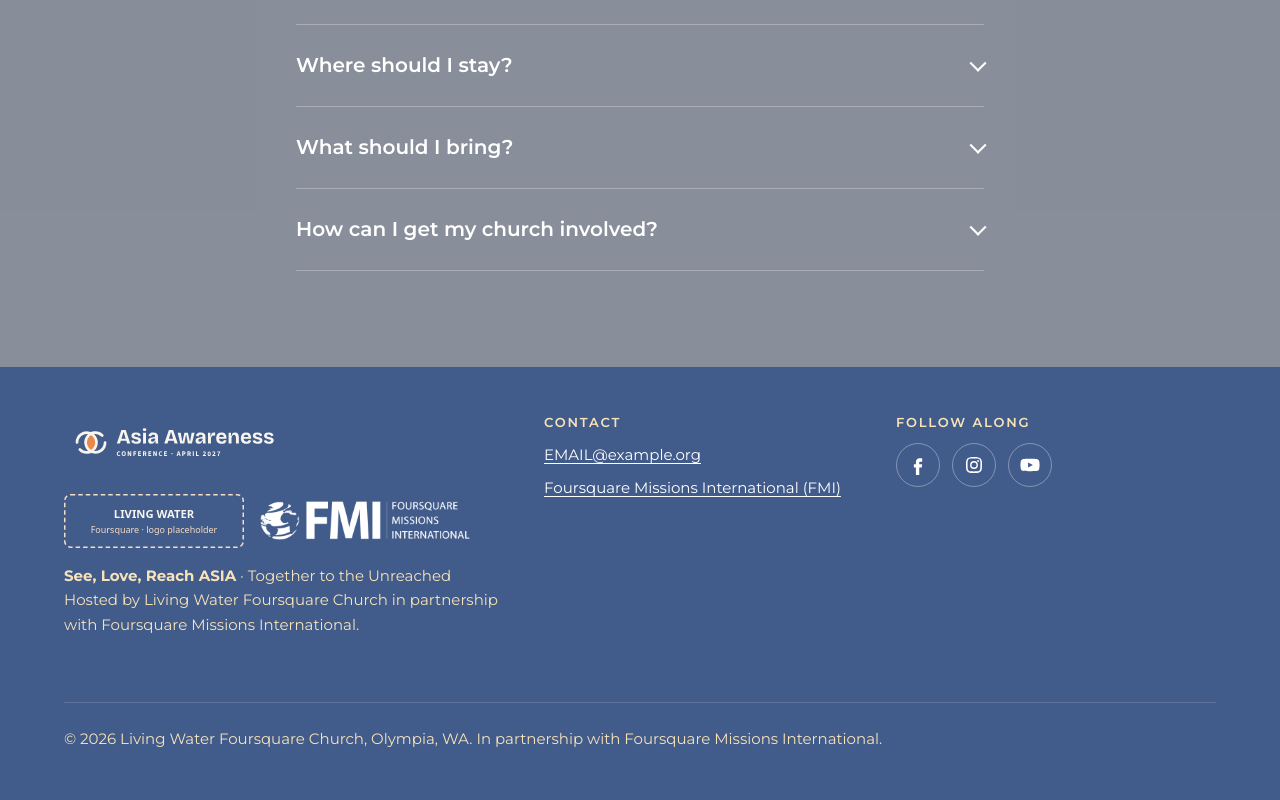
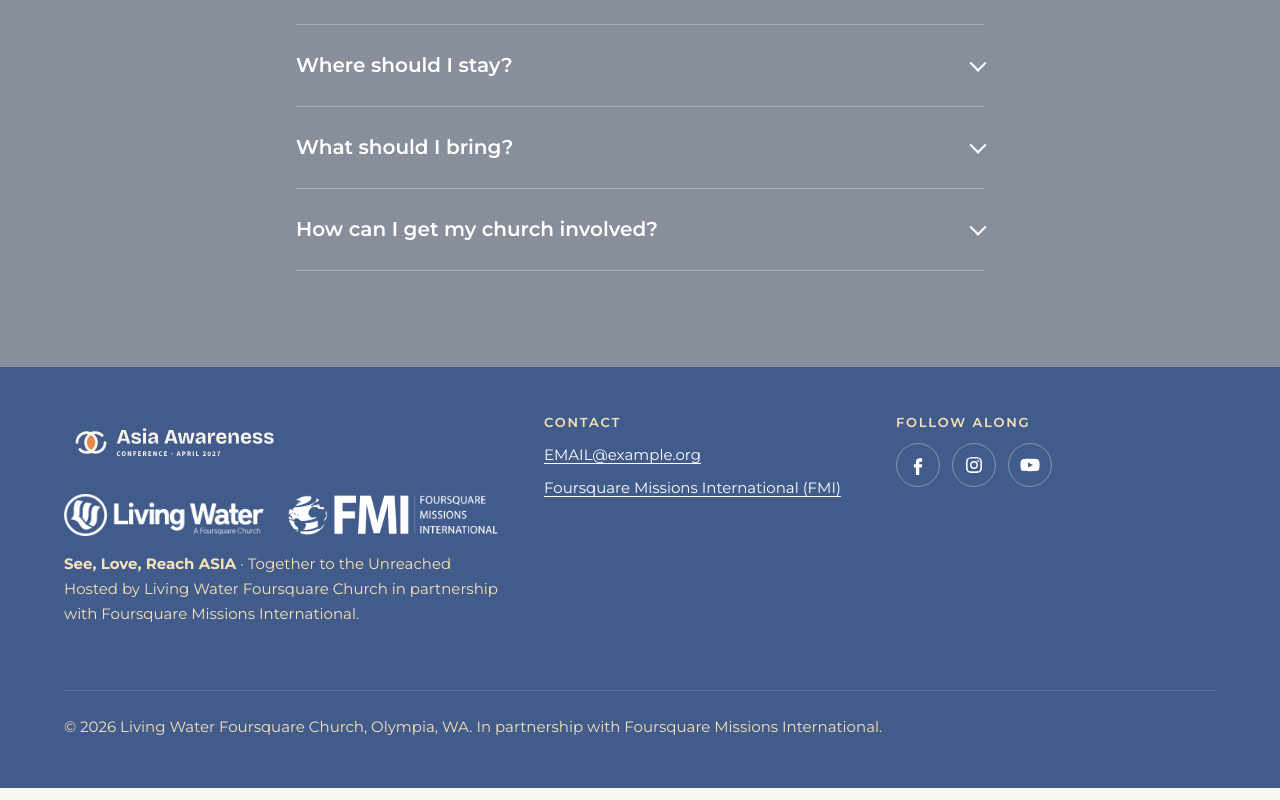
Before and after one commit to jcobler77/asiaawareness, a plain HTML site: page index.html in a window 1280 px wide. Shown: the part 9188-9988 px from the top of the page. Drawn offline with Linux system fonts and the light colour scheme.

Commit message:
Add the Living Water logo to the footer
White version of the horizontal "Living Water / A Foursquare Church" logo
replaces the placeholder next to the FMI logo; black originals and the
circle mark are saved in assets/brand/.

Co-Authored-By: Claude Opus 5.5 <noreply@anthropic.com>
Claude-Session: https://claude.ai/code/session_01EzBjrMqrEAji9AWHZvxqX2

```diff
--- a/index.html
+++ b/index.html
@@ -496,9 +496,9 @@ img,svg{max-width:100%;height:auto;display:block}
     <div class="footer-grid">
       <div>
         <img class="footer-brand" src="assets/brand/aac-horizontal-reversed.svg" alt="Asia Awareness Conference, April 2027" width="1082" height="266" loading="lazy" decoding="async">
-        <!-- PLACEHOLDER: replace with the real Living Water logo file. The FMI logo is the reversed (white) version, per FMI guidelines for dark backgrounds. -->
+        <!-- Partner logos: white versions for the dark footer (FMI guidelines). Black originals: assets/brand/*-black.png -->
         <div class="footer-logos">
-          <img src="assets/logo-living-water-placeholder.svg" alt="Living Water Foursquare Church" width="240" height="72" loading="lazy" decoding="async">
+          <img class="footer-logo-lw" src="assets/brand/living-water-logo-white.png" alt="Living Water, a Foursquare Church" width="468" height="100" loading="lazy" decoding="async">
           <img class="footer-logo-fmi" src="assets/brand/fmi-logo-white.png" alt="Foursquare Missions International" width="1200" height="228" loading="lazy" decoding="async">
         </div>
         <p><strong>See, Love, Reach ASIA</strong> · Together to the Unreached<br>Hosted by Living Water Foursquare Church in partnership with Foursquare Missions International.</p>
--- a/styles.css
+++ b/styles.css
@@ -560,6 +560,8 @@ html:not(.js) .hero__controls { display: none; }
 .footer-brand { width: 220px; margin-bottom: var(--space-md); }
 .footer-logos { align-items: center; }
 .footer-logos img { width: 180px; }
+.footer-logos { gap: var(--space-md); }
+.footer-logos .footer-logo-lw { width: 200px; }
 .footer-logos .footer-logo-fmi { width: 210px; }
 .site-footer h2 { font-family: var(--font-sans); font-size: var(--fs-xs); text-transform: uppercase; letter-spacing: var(--tracking-eyebrow); color: var(--color-on-dark-muted); margin-bottom: var(--space-xs); }
 .site-footer p, .site-footer li { color: var(--color-on-dark-muted); font-size: var(--fs-sm); }
```
Also changed, not shown: assets/brand/living-water-logo-black.png (added), assets/brand/living-water-logo-white.png (added), assets/brand/living-water-mark-black.png (added), assets/brand/living-water-mark-white.png (added), assets/logo-living-water-placeholder.svg (deleted), 1 other file.
